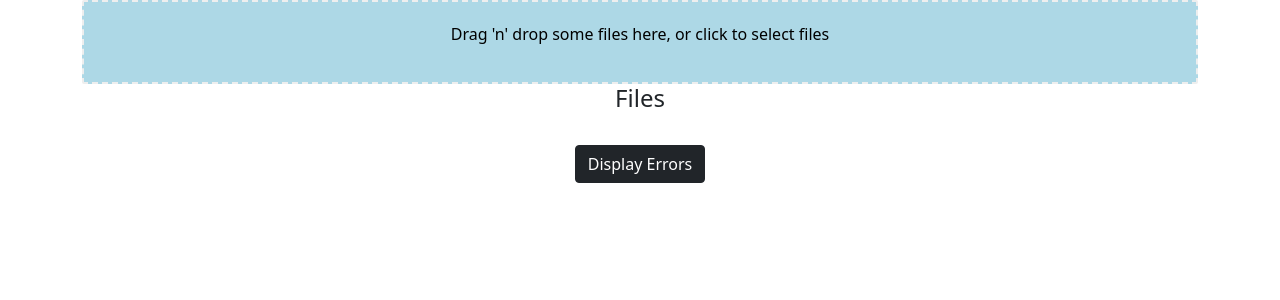
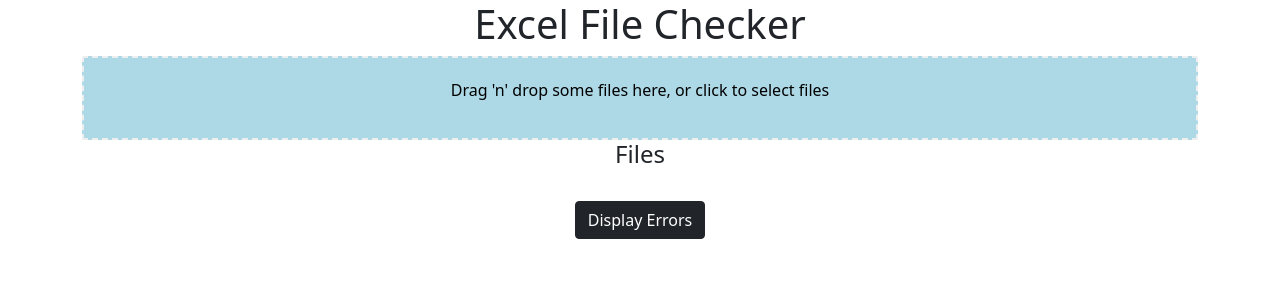
Before and after one commit to Sanmi01/BlastOff-File-Checker, a React (Create React App) app: page / in a window 1280 px wide. Shown: the top 300 px of the page. Built offline with nearby package versions, Linux system fonts and the light colour scheme.

Commit message:
made minor changes

```diff
--- a/src/App.js
+++ b/src/App.js
@@ -150,6 +150,7 @@ function App() {
   return (
     <Container className="App">
   <>
+  <h1>Excel File Checker</h1>
   <div {...getRootProps({style})}>
       <input {...getInputProps()} />
       {
```
